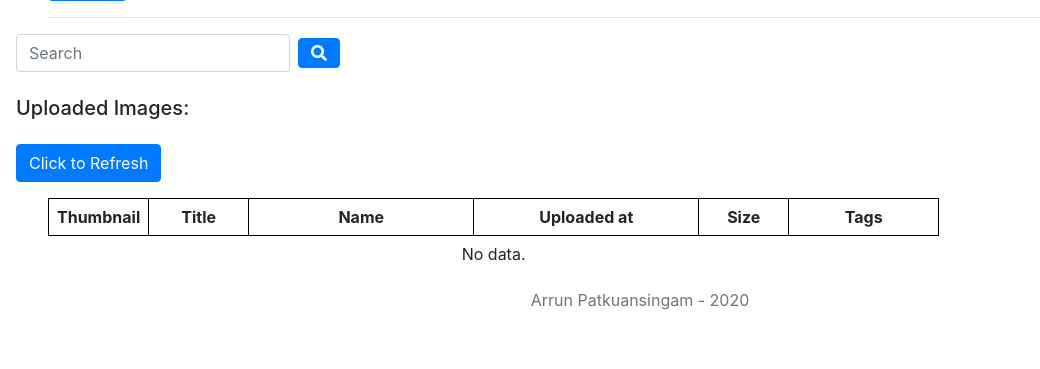
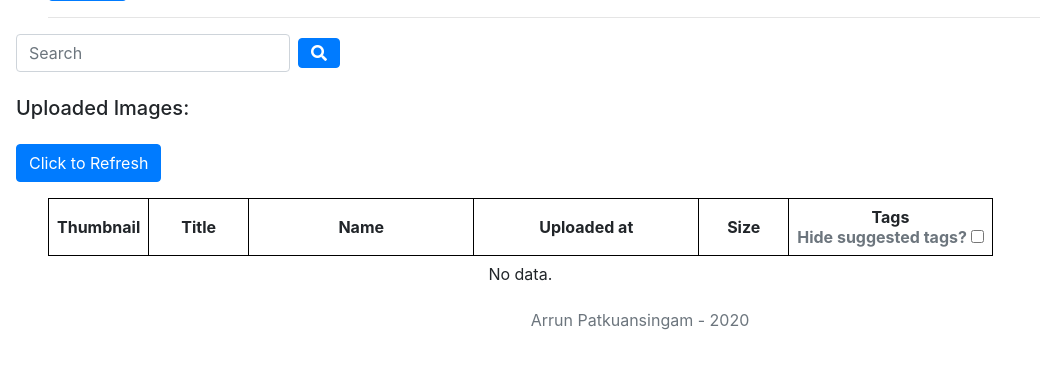
Before and after one commit to arrunp/shopify_image_repo, a Django app: page / in a window 1280 px wide. Shown: the part 364-733 px from the top of the page, without its empty margins (0-1040 px from the left). Run offline with Django 3.2, Linux system fonts and the light colour scheme; data that the repository does not hold is empty; some libraries are stand-ins or nearby versions.

Commit message:
added google vision and ability to hide suggested tags

```diff
--- a/image_repo/image_repo/settings.py
+++ b/image_repo/image_repo/settings.py
@@ -13,17 +13,16 @@
 import os
 from decouple import config
 from django.utils import timezone
-
+import boto3
 
 # Build paths inside the project like this: BASE_DIR / 'subdir'.
 BASE_DIR = Path(__file__).resolve().parent.parent
-
 
 # Quick-start development settings - unsuitable for production
 # See https://docs.djangoproject.com/en/3.1/howto/deployment/checklist/
 
 # SECURITY WARNING: keep the secret key used in production secret!
-SECRET_KEY = '-gv*5b+1$uy%a-^)+qvu9$)-0$!&iv$9usu5p1frua2yn6st87'
+SECRET_KEY = config('SECRET_KEY')
 
 # SECURITY WARNING: don't run with debug turned on in production!
 DEBUG = True
@@ -142,6 +141,7 @@
 AWS_S3_REGION_NAME = 'us-east-2'
 AWS_DEFAULT_ACL = None
 
+AWS_SECRETS_NAME = 'django_secrets'
 
 STATICFILES_DIRS = [
     os.path.join(BASE_DIR, 'repo/static'),
--- a/image_repo/repo/models.py
+++ b/image_repo/repo/models.py
@@ -8,6 +8,7 @@
     image = models.ImageField()
     imageName = models.CharField(max_length=100, null=True, blank=True)
     tags = models.CharField(max_length=500, null=True, blank=True)
+    vision_tags = models.CharField(max_length=500, null=True, blank=True)
     date = models.DateTimeField(auto_now_add=True)
 
     def __str__(self):
--- a/image_repo/repo/templates/repo/index.html
+++ b/image_repo/repo/templates/repo/index.html
@@ -31,6 +31,7 @@
     {% csrf_token %}
     <input class="form-control mr-sm-2" type="search" name="imageSearch" placeholder="Search" aria-label="Search">
     <button class="btn btn-primary" type="submit"><i class="fa fa-search"></i></button>
+
 </form>
 
 <!--WARNING FOR IMAGE DUPLICATES-->
@@ -53,7 +54,27 @@
             <th class="py-2 px-2 border_black" style="min-width: 225px;">Name</th>
             <th class="py-2 px-2 border_black" style="min-width: 225px;">Uploaded at</th>
             <th class="py-2 px-2 border_black" style="min-width: 90px;">Size</th>
-            <th class="py-2 px-2 border_black" style="min-width: 150px;">Tags</th>
+            <th class="py-2 px-2 border_black" style="min-width: 150px;">Tags <br>
+                <div class="text-muted">Hide suggested tags? <input type="checkbox" id="hideVisionTags"
+                        onclick="hideVisionTags()">
+                </div>
+                <script>
+                    function hideVisionTags() {
+
+                        var checkBox = document.getElementById("hideVisionTags");
+                        var vision_tags = document.getElementsByClassName("vision_tags");
+
+                        // If the checkbox is checked, display the output text
+                        if (checkBox.checked == true) {
+                            for (var i = 0; i < vision_tags.length; i++)
+                                vision_tags[i].style.display = "none";
+                        } else {
+                            for (var i = 0; i < vision_tags.length; i++)
+                                vision_tags[i].style.display = "block";
+                        }
+                    }
+                </script>
+            </th>
         </tr>
     </thead>
     <tbody>
@@ -93,7 +114,11 @@
             </td>
             <td class="py-2 px-2 border_black">{{ image.date }} EST</td>
             <td class="py-2 px-2 border_black">{{ image.image.size|filesizeformat }}</td>
-            <td class="py-2 px-2 border_black">{{ image.tags }}</td>
+            <td class="py-2 px-2 border_black">{{ image.tags }} <br> <br><span class="vision_tags"
+                    style="display: block;"><strong>Suggested
+                        tags:</strong>
+                    {{ image.vision_tags }}</span>
+            </td>
             <td class="py-2 px-2 border_black">
                 <!--IMAGE DELETE-->
                 <form action="{% url 'imageDelete' image.id %}" method="POST">
--- a/image_repo/repo/views.py
+++ b/image_repo/repo/views.py
@@ -11,7 +11,10 @@
 import boto3
 from django.views.decorators.csrf import csrf_exempt
 from django.conf import settings
-
+from google.cloud import vision
+from google.cloud.vision_v1 import types
+import os
+import json
 # Create your views here.
 
 current_image_name = None
@@ -25,6 +28,28 @@
     template_name = 'repo/index.html'
     success_url = reverse_lazy('home')
 
+    def image_detect(self, image_url):
+
+        os.environ["GOOGLE_APPLICATION_CREDENTIALS"] = 'probable-quest-242019-805cd1d7f139.json'
+
+        client = vision.ImageAnnotatorClient()
+
+        labels = []
+        label_string = ""
+
+        image = types.Image()
+        image.source.image_uri = image_url
+
+        response_label = client.label_detection(image=image)
+
+        for label in response_label.label_annotations:
+            labels.append(label.description)
+
+        for label in labels:
+            label_string += label + ", "
+
+        return label_string.strip(',')
+
     # 1) checks if image being uploaded has the same name as a file already uploaded
     # 2) updates imageName field of image with the name of the image file
     def form_valid(self, form):
@@ -33,9 +58,9 @@
         prev_name = current_image.image.name
         if Image.objects.filter(imageName=prev_name).first():
             send_warning = True
-
         images = Image.objects.all()
         current_image.save()
+        current_image.vision_tags = self.image_detect(current_image.image.url)
         current_image.imageName = current_image.image.name
         current_image.save()
 
```
Also changed, not shown: image_repo/repo/migrations/0010_auto_20210104_2348.py (added), 1 other file.
